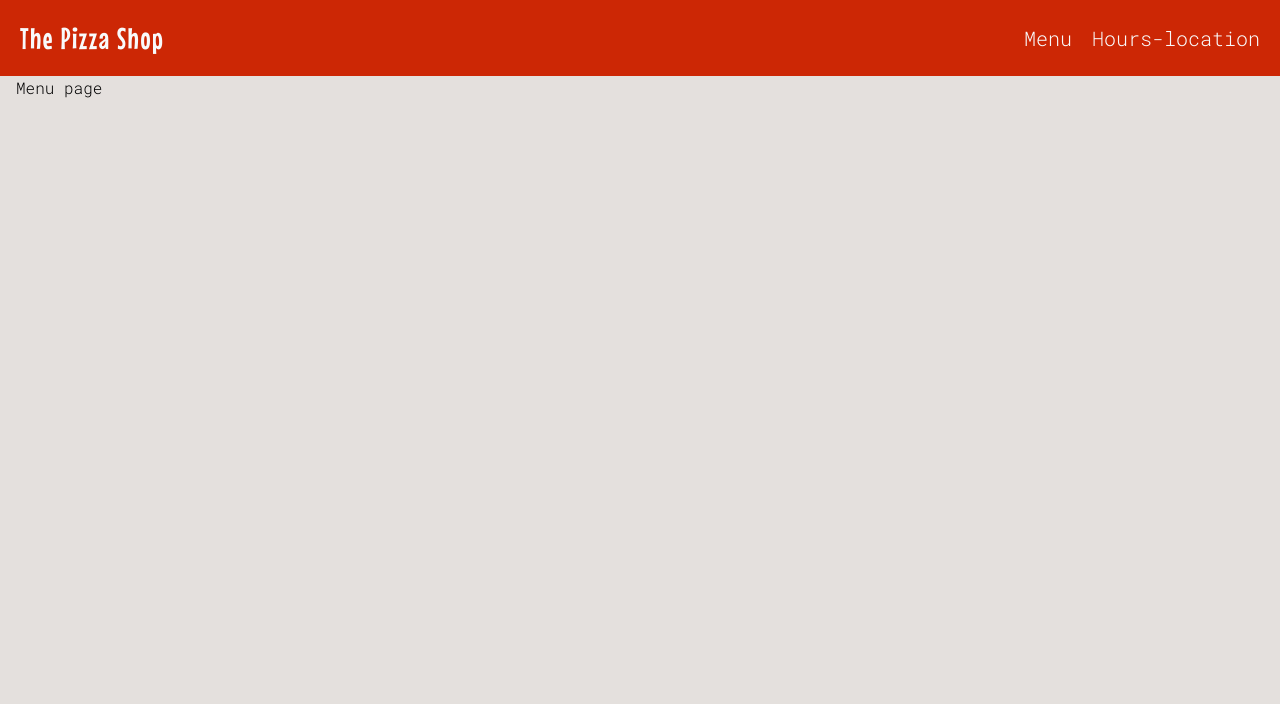
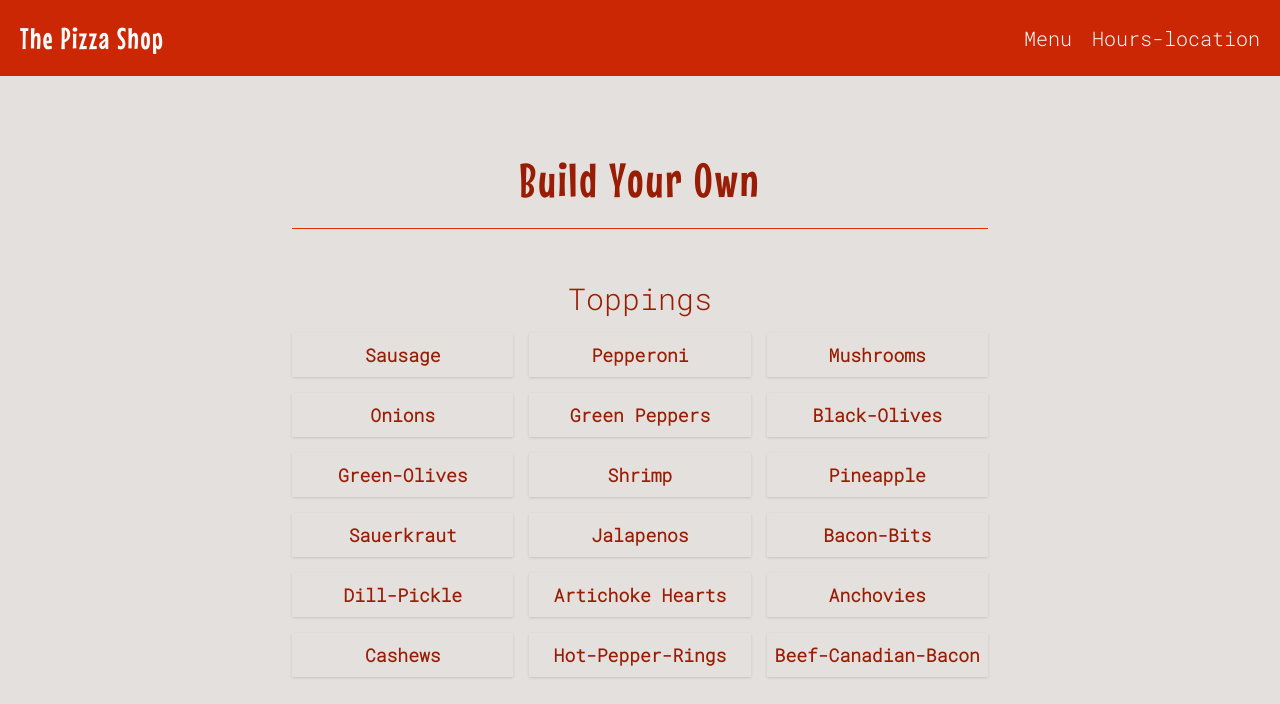
Before and after one commit to latz09/pizza-shop, a Next.js app: page /menu in a window 1280 px wide. Shown: the top 704 px of the page. Built offline with nearby package versions, Linux system fonts and the light colour scheme.

Commit message:
menu page started. Toppins added on build your own

```diff
--- a/components/Hero.js
+++ b/components/Hero.js
@@ -2,7 +2,7 @@ import Image from 'next/image';
 import logo from '../public/images/logo_with_number.jpg';
 
 const Hero = () => {
-	return <Image src={logo} alt='West Saint Paul Pizza Shop Logo' />;
+	return <Image src={logo} alt='West Saint Paul Pizza Shop Logo' layout='intrinsic'/>;
 };
 
 export default Hero;
--- a/components/layout/Layout.js
+++ b/components/layout/Layout.js
@@ -4,7 +4,7 @@ const Layout = ({ children }) => {
 	return (
 		<>
 			<Navbar />
-			<main className="px-4">{children}</main>
+			<main>{children}</main>
 		</>
 	);
 };
--- /dev/null
+++ b/components/menu/Custom.js
@@ -0,0 +1,17 @@
+import { toppings } from '../../public/src/toppings';
+import ToppingItem from './ToppingItem';
+
+const Custom = () => {
+	return (
+		<div className='text-pizzaRed-600 grid gap-4 sm:mt-7'>
+			<h1 className='text-lg sm:text-3xl pt-2'>Toppings</h1>
+			<ul className='grid grid-cols-3 text-xs sm:gap-4 sm:text-lg items-center'>
+				{toppings.map((topping) => (
+					<ToppingItem key={topping} item={topping} />
+				))}
+			</ul>
+		</div>
+	);
+};
+
+export default Custom;
--- /dev/null
+++ b/components/menu/ToppingItem.js
@@ -0,0 +1,9 @@
+const ToppingItem = ({ item }) => {
+	return (
+		<li className='font-bold py-2 px-2 sm:shadow sm:hover:shadow-lg transition duration-300'>
+			{item}
+		</li>
+	);
+};
+
+export default ToppingItem;
--- /dev/null
+++ b/components/utils/MenuHeading.js
@@ -0,0 +1,5 @@
+const MenuHeading = ({title}) => {
+	return <div className='font-logo menu-section-heading'>{title}</div>;
+};
+
+export default MenuHeading;
--- /dev/null
+++ b/components/utils/MenuHero.js
@@ -0,0 +1,16 @@
+import Image from 'next/image';
+
+const MenuHero = ({ src, alt }) => {
+	return (
+		<div>
+			<div className='text-center opacity-20'>
+				<Image src={src} alt={alt} height={600} layout='intrinsic' />{' '}
+			</div>
+            <div>
+                Menu
+            </div>
+		</div>
+	);
+};
+
+export default MenuHero;
--- a/pages/_app.js
+++ b/pages/_app.js
@@ -3,7 +3,7 @@ import Layout from '../components/layout/Layout';
 
 function MyApp({ Component, pageProps }) {
 	return (
-		<div className='font-base'>
+		<div className='font-base '>
 			<Layout>
 				<Component {...pageProps} />
 			</Layout>
--- a/pages/index.js
+++ b/pages/index.js
@@ -3,10 +3,13 @@ import NavLink from '../components/utils/NavLink';
 
 const Home = () => {
 	return (
-		<div className='h-screen bg-gradient-to-br from-[#E4E0DD] to-[#EBEBEB] mt-7 md:mt-20'>
-			<div className='grid gap-8 justify-items-center'>
+		<div className='bg-gradient-to-br h-screen from-[#E4E0DD] to-[#EBEBEB] flex justify-center items-center'>
+			<div className='grid gap-8 justify-items-center lg:flex justify-evenly items-center content-center  mx-auto mb-28'>
 				<Hero />
-				<NavLink href={'/menu'} title={'Menu'} style={'btn-menu'} />
+				<div>
+					<NavLink href={'/menu'} title={'Menu'} style={'btn-menu'} />
+					<div className="text-center">Hours</div>
+				</div>
 			</div>
 		</div>
 	);
--- a/pages/menu.js
+++ b/pages/menu.js
@@ -1,5 +1,15 @@
+import Custom from '../components/menu/Custom';
+import MenuHeading from '../components/utils/MenuHeading';
+
 const MenuPage = () => {
-    return ( <div>Menu page</div> );
-}
+	return (
+		<div>
+			<div className='md:mt-14 grid justify-center sm:gap-4 text-center'>
+				<MenuHeading title={'Build Your Own'} />
+				<Custom />
+			</div>
+		</div>
+	);
+};
 
 export default MenuPage;
--- /dev/null
+++ b/public/src/toppings.js
@@ -0,0 +1,20 @@
+export const toppings = [
+	'Sausage',
+	'Pepperoni',
+	'Mushrooms',
+	'Onions',
+	'Green Peppers',
+	'Black-Olives',
+	'Green-Olives',
+	'Shrimp',
+	'Pineapple',
+	'Sauerkraut',
+	'Jalapenos',
+	'Bacon-Bits',
+	'Dill-Pickle',
+	'Artichoke Hearts',
+	'Anchovies',
+	'Cashews',
+	'Hot-Pepper-Rings',
+	'Beef-Canadian-Bacon',
+];
--- a/styles/globals.css
+++ b/styles/globals.css
@@ -13,6 +13,9 @@ body {
 
 @layer components {
 	.btn-menu {
-		@apply px-20 py-3 bg-pizzaRed-300 text-gray-100 text-2xl font-semibold tracking-wider rounded shadow-md hover:bg-pizzaRed-500 hover:text-white
+		@apply px-10 py-1 sm:px-20 sm:py-3 bg-pizzaRed-300 text-gray-100 md:text-2xl font-semibold tracking-wider rounded shadow-md hover:bg-pizzaRed-500 hover:text-white
+	}
+	.menu-section-heading {
+		@apply text-pizzaRed-600 tracking-wider text-4xl sm:text-5xl border-b border-pizzaRed-300 p-2 sm:p-6
 	}
 }
```
